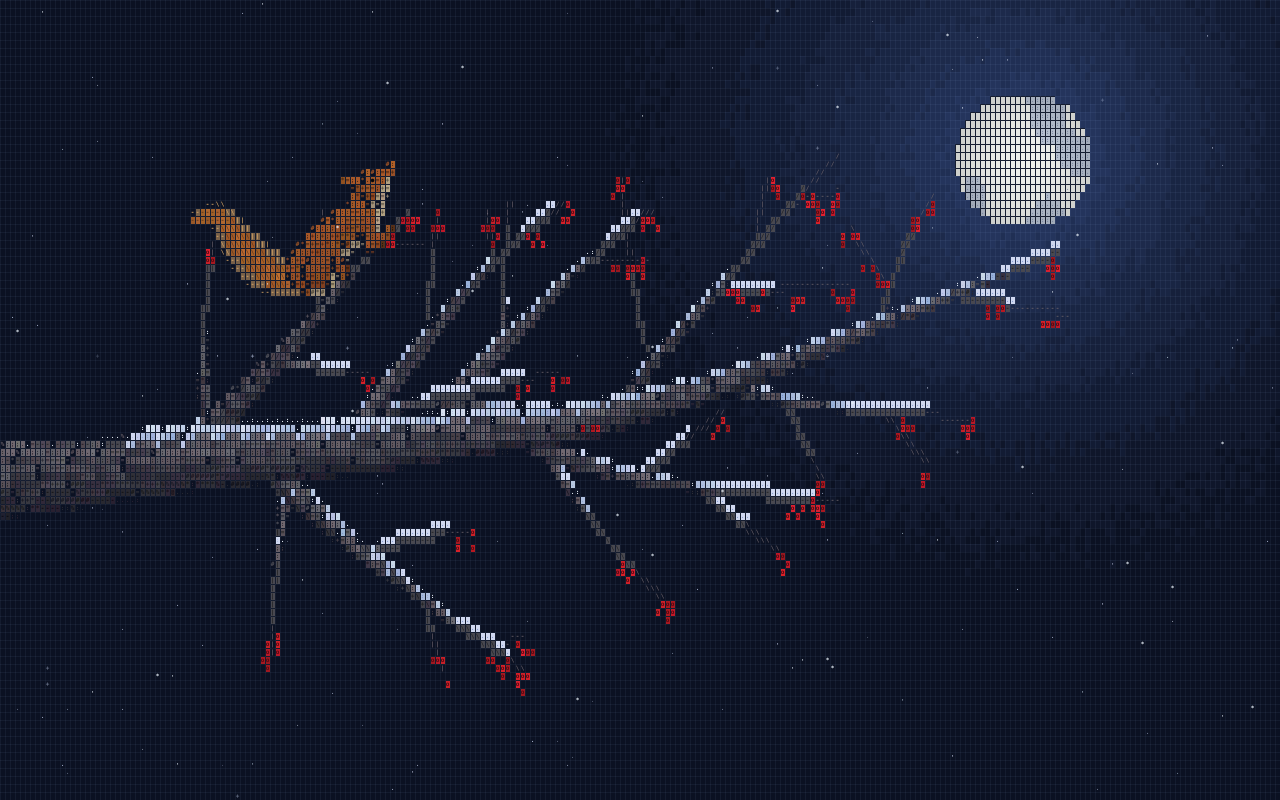
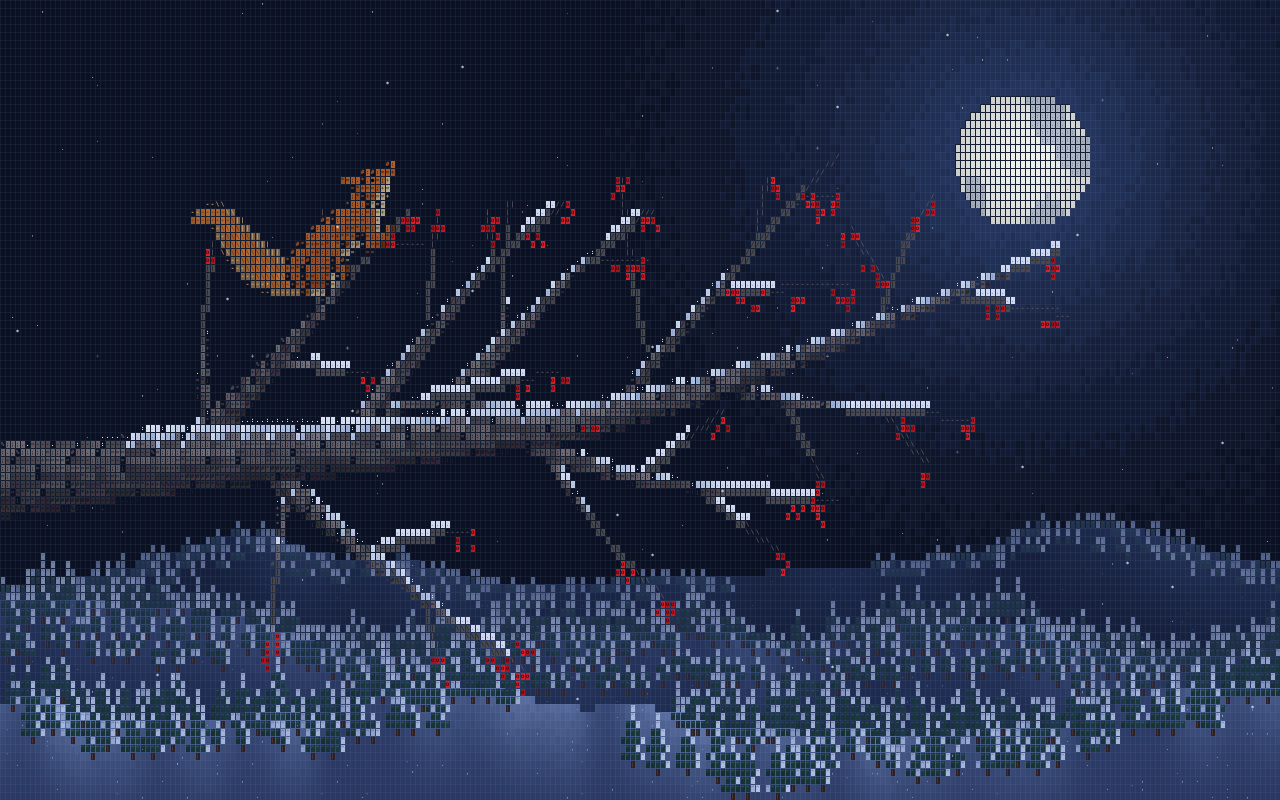
Before and after one commit to Andrii-Vovk/ascii-koi, a plain HTML site: page branch.html in a window 1280 px wide. Drawn offline with Linux system fonts and the light colour scheme; animation ran at ten frames a second.

Commit message:
Winter branch: add snowy hills and fir forest in the background
Co-Authored-By: Claude Fable 5.2 <noreply@anthropic.com>

```diff
--- a/branch.html
+++ b/branch.html
@@ -92,6 +92,26 @@ const WHITE = [232, 236, 246];
 const BREAST_M = [234, 92, 86];
 const BREAST_F = [180, 142, 130];
 const BILL = [78, 80, 98];
+// distant hills and forest, kept dim so the branch stays in front
+const HILLS = [                           // far to near: where the ridge sits, how much it rolls, lit and shaded snow
+  { base: 0.7, amp: 0.06, scale: 270, top: [36, 50, 88], low: [20, 30, 58] },
+  { base: 0.79, amp: 0.045, scale: 200, top: [58, 76, 122], low: [28, 40, 76] },
+  { base: 0.89, amp: 0.035, scale: 150, top: [96, 118, 168], low: [40, 54, 96] },
+];
+// Fir trees, drawn by hand, one character per cell: F bough, U trunk.
+const FIRS = {
+  fir: ["  F  ", " FFF ", " FFF ", "FFFFF", "FFFFF", "  U  "],
+  firSmall: [" F ", "FFF", "FFF", " U "],
+  firTall: ["  F  ", "  F  ", " FFF ", " FFF ", "FFFFF", " FFF ", "FFFFF", "  U  "],
+  firSlim: [" F ", " F ", "FFF", "FFF", "FFF", " U "],
+  firTiny: [" F ", "FFF"],              // far-off trees: just a tip and a skirt
+  firSpike: ["F", "F"],
+};
+const TREE_SNOW = [186, 202, 238];
+const TREE_SNOW_SHADE = [112, 132, 184];
+const TRUNK = [44, 30, 28];
+const FIR = [26, 56, 58];
+const HAZE = [40, 54, 94];                // what distance fades things toward
 const REFILL = 24;                        // seconds for knocked-off snow to settle back
 const FUR = [196, 106, 52];
 const FUR_FAR = [112, 62, 36];            // legs on the far side of the body
@@ -915,6 +935,87 @@ const renderer = {
           b.fillText(st < 0.0006 ? "+" : ".", x, y);
         }
       }
+
+    // hills, far to near, each one a rolling ridge of snow lit from the moon's
+    // side, with forest growing on it
+    const rnd = mulberry(SEED + 77);
+    const ridge = (hl, k, x) => h * hl.base - h * hl.amp * ((noise1(x / hl.scale, SEED + k) - 0.5) * 2 + (noise1(x / (hl.scale * 0.3), SEED + 9 + k) - 0.5) * 0.5);
+    const rgb = (c0, c1, c2) => `rgb(${Math.round(clamp(c0, 0, 255))},${Math.round(clamp(c1, 0, 255))},${Math.round(clamp(c2, 0, 255))})`;
+    // one cell of hillside
+    const ground = (hl, k, c, r) => {
+      const x = (c + 0.5) * cw, d = (r + 0.5) * ch - ridge(hl, k, x);
+      const lit = clamp(0.55 + (ridge(hl, k, x + 14) - ridge(hl, k, x - 14)) * 0.045, 0.15, 1);   // slopes facing the moon are brighter
+      const t = lit * Math.pow(clamp(1 - d / (h * 0.16), 0, 1), 1.6) * (0.92 + 0.16 * hash(c, r, 40 + k));
+      b.fillStyle = rgb(lerp(hl.low[0], hl.top[0], t), lerp(hl.low[1], hl.top[1], t), lerp(hl.low[2], hl.top[2], t));
+      b.fillRect(c * cw, r * ch, cw, ch);
+      const tx = hash(c, r, 50 + k);
+      if (tx < 0.05) {                                             // a few marks so the snow is not a flat wash
+        b.fillStyle = rgb(hl.top[0] * 1.25, hl.top[1] * 1.25, hl.top[2] * 1.2);
+        b.fillText(tx < 0.02 ? "." : tx < 0.035 ? "," : "`", x, (r + 0.5) * ch);
+      }
+    };
+
+    // Stamp a fir, block by block like everything in front, its foot on `row`.
+    // `fade` is how far it is washed out toward the haze of distance.
+    const stamp = (art, c0, row, fade, seed) => {
+      const wide = art[0].length, tall = art.length;
+      const cell = (c, r, col, kk, glyph, ink) => {
+        b.fillStyle = rgb(lerp(col[0] * kk, HAZE[0], fade), lerp(col[1] * kk, HAZE[1], fade), lerp(col[2] * kk, HAZE[2], fade));
+        b.fillRect(c * cw + 1, r * ch + 1, cw - 1, ch - 1);
+        b.fillStyle = rgb(lerp(col[0] * kk * ink, HAZE[0], fade), lerp(col[1] * kk * ink, HAZE[1], fade), lerp(col[2] * kk * ink, HAZE[2], fade));
+        b.fillText(glyph, c * cw + cw / 2, r * ch + ch / 2 + ch * 0.06);
+      };
+      art.forEach((line, j) => {
+        const r = row - (tall - 1 - j);
+        for (let q = 0; q < wide; q++) {
+          const t = line[q];
+          if (t === " ") continue;
+          const c = c0 + q, side = 0.82 + 0.3 * (q / wide);        // the moon is to the right: that side is brighter
+          if (t === "U") { cell(c, r, TRUNK, 1, "|", 2); continue; }
+          // dark boughs, with snow on the tip and along the edge that faces the
+          // moon, and the odd patch elsewhere
+          const edge = line[q + 1] !== "F", fh = hash(q, j, seed);
+          if (j === 0 || (edge && fh < 0.75) || fh < 0.1) {
+            const f = clamp(side - 0.4 + (edge ? 0.2 : 0), 0, 1);
+            cell(c, r, [lerp(TREE_SNOW_SHADE[0], TREE_SNOW[0], f), lerp(TREE_SNOW_SHADE[1], TREE_SNOW[1], f), lerp(TREE_SNOW_SHADE[2], TREE_SNOW[2], f)], 1, "^", 0.7);
+          } else cell(c, r, FIR, side, "^", 1.9);
+        }
+      });
+    };
+
+    HILLS.forEach((hl, k) => {
+      for (let c = 0; c < cols; c++)
+        for (let r = Math.max(0, Math.floor(ridge(hl, k, (c + 0.5) * cw) / ch)); r < rows; r++)
+          if ((r + 0.5) * ch >= ridge(hl, k, (c + 0.5) * cw)) ground(hl, k, c, r);
+
+      // Forest. One rank of firs at a time, walking along the ridge and planting
+      // them shoulder to shoulder; a slow noise leaves clearings so it grows in
+      // woods and not as a hedge. `down` is how many rows below the ridge line
+      // the rank stands: further down the slope is nearer, so less faded.
+      const haze = k === 0 ? 0.55 : k === 1 ? 0.3 : 0;
+      const rank = (kinds, down, gap, spread, dim, bare) => {
+        for (let c = -3; c < cols; c += gap + ((rnd() * spread) | 0)) {
+          const art = FIRS[kinds[(rnd() * kinds.length) | 0]], wide = art[0].length;
+          if (noise1((c * cw) / 190 + down * 3.1, SEED + 60 + k) < bare) continue;
+          const row = Math.floor(ridge(hl, k, (c + wide / 2) * cw) / ch) + 1 + down + ((rnd() * 2) | 0);
+          stamp(art, c, row, Math.min(0.9, haze + dim), (rnd() * 1e6) | 0);
+        }
+      };
+      if (k === 0) {
+        rank(["firTiny", "firSpike", "firTiny"], -1, 1, 2, 0.1, 0.24);   // a far treeline along the skyline
+        rank(["firTiny", "firSpike"], 1, 1, 3, 0, 0.34);
+      } else if (k === 1) {
+        rank(["firSmall", "firSlim", "firSmall"], -1, 2, 2, 0.2, 0.26);
+        rank(["firSmall", "firSlim"], 0, 2, 2, 0.12, 0.3);
+        rank(["firSmall", "firSlim"], 2, 2, 3, 0.05, 0.36);
+        rank(["firSmall"], 5, 2, 3, 0, 0.44);
+      } else {
+        rank(["fir", "firTall", "firSlim"], -1, 3, 2, 0.26, 0.26);
+        rank(["fir", "firTall", "firSlim", "fir"], 0, 3, 2, 0.16, 0.3);
+        rank(["fir", "firTall", "firSmall"], 3, 3, 3, 0.07, 0.38);
+        rank(["fir", "firSmall", "firTall"], 6, 3, 4, 0, 0.46);
+      }
+    });
     b.setTransform(1, 0, 0, 1, 0, 0);
     b.strokeStyle = GRID;
     b.lineWidth = 1;
```
